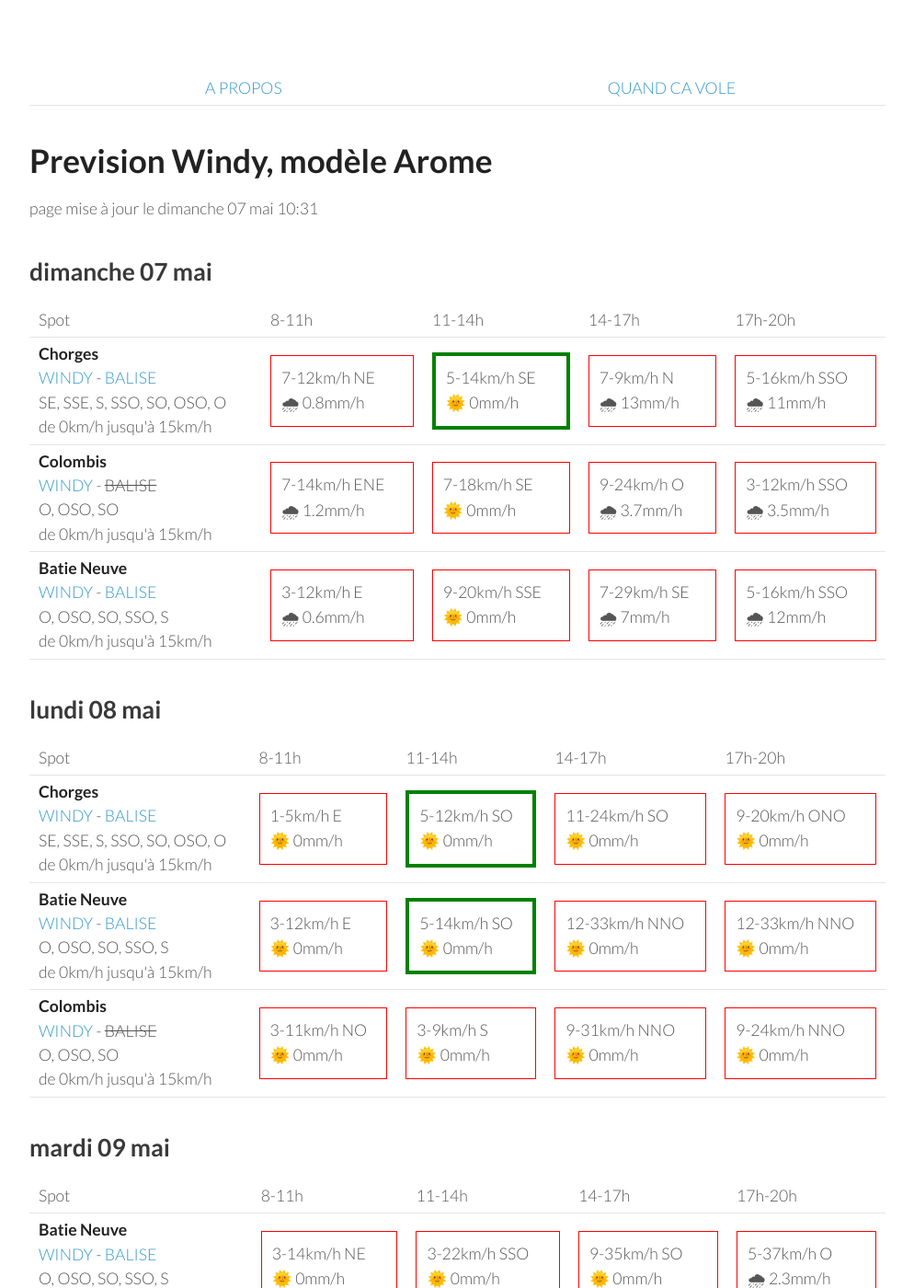
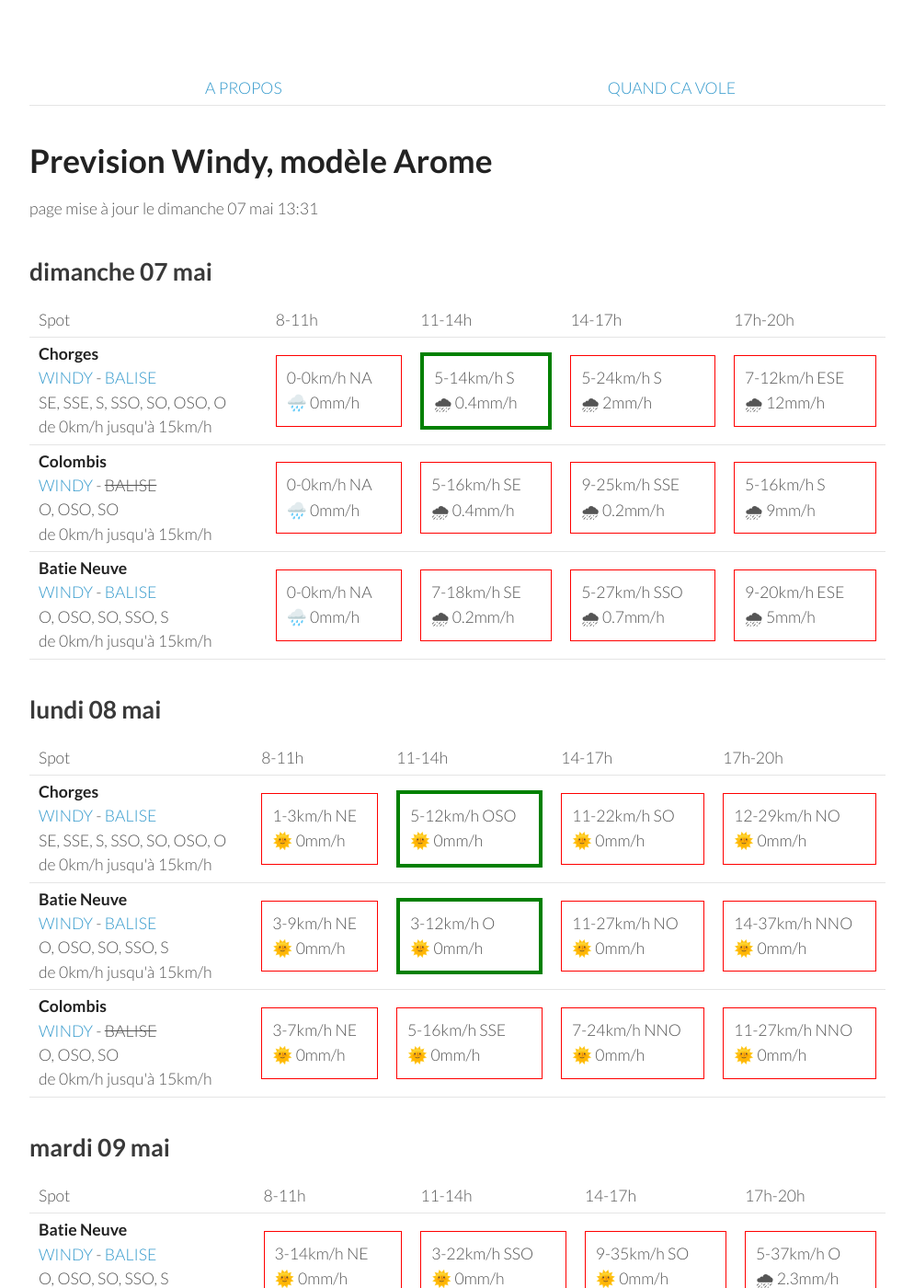
Before and after one commit to parapente-dans-le-nord/parapente-dans-le-nord.github.io, a Jekyll site: the page built from serre_poncon.markdown, in a window 1280 px wide and 1400 px high. Shown: the whole window at 92% size, without its empty margins (26-1020 px from the left). Built offline with Jekyll 4.4.1, drawn with Linux system fonts in a browser that asks for light colours; some of the changed text lies outside the part shown.

Commit message:
update index.markdown

```diff
--- a/serre_poncon.markdown
+++ b/serre_poncon.markdown
@@ -7,7 +7,7 @@ title:  "Tous les spots"
 {: .links}
 
 # Prevision Windy, modèle Arome
-page mise à jour le dimanche 07 mai 10:31
+page mise à jour le dimanche 07 mai 13:31
 
 ## dimanche 07 mai
 
@@ -24,31 +24,28 @@ page mise à jour le dimanche 07 mai 10:31
 <tr>
         <td><strong>Chorges</strong><br><a href="https://windy.com/44.578/6.280?44.559,6.262,10">WINDY</a> - <span class=""><a href="https://www.openwindmap.org/PP554">BALISE</a> </span><br> <span class="vent-favorable">SE, SSE, S, SSO, SO, OSO, O</span><br><span class="force-vent">de 0km/h jusqu'à 15km/h</span> </td>
 
-            <td><div class="not-flyable"><p>7-12km/h NE</p><p>🌧 0.8mm/h</p></div></td>
-            <td><div class="flyable"><p>5-14km/h SE</p><p>🌞 0mm/h</p></div></td>
-            <td><div class="not-flyable"><p>7-9km/h N</p><p>🌧 13mm/h</p></div></td>
-            <td><div class="not-flyable"><p>5-16km/h SSO</p><p>🌧 11mm/h</p></div></td>
-
+            <td><div class="not-flyable"><p>0-0km/h NA</p><p>🌧️ 0mm/h</p></div></td>
+            <td><div class="flyable"><p>5-14km/h S</p><p>🌧 0.4mm/h</p></div></td>
+            <td><div class="not-flyable"><p>5-24km/h S</p><p>🌧 2mm/h</p></div></td>
+            <td><div class="not-flyable"><p>7-12km/h ESE</p><p>🌧 12mm/h</p></div></td>
 
     </tr>
 <tr>
         <td><strong>Colombis</strong><br><a href="https://windy.com/44.494/6.216?44.559,6.262,10">WINDY</a> - <span class="no-balise"> BALISE </span><br> <span class="vent-favorable">O, OSO, SO</span><br><span class="force-vent">de 0km/h jusqu'à 15km/h</span> </td>
 
-            <td><div class="not-flyable"><p>7-14km/h ENE</p><p>🌧 1.2mm/h</p></div></td>
-            <td><div class="not-flyable"><p>7-18km/h SE</p><p>🌞 0mm/h</p></div></td>
-            <td><div class="not-flyable"><p>9-24km/h O</p><p>🌧 3.7mm/h</p></div></td>
-            <td><div class="not-flyable"><p>3-12km/h SSO</p><p>🌧 3.5mm/h</p></div></td>
-
+            <td><div class="not-flyable"><p>0-0km/h NA</p><p>🌧️ 0mm/h</p></div></td>
+            <td><div class="not-flyable"><p>5-16km/h SE</p><p>🌧 0.4mm/h</p></div></td>
+            <td><div class="not-flyable"><p>9-25km/h SSE</p><p>🌧 0.2mm/h</p></div></td>
+            <td><div class="not-flyable"><p>5-16km/h S</p><p>🌧 9mm/h</p></div></td>
 
     </tr>
 <tr>
         <td><strong>Batie Neuve</strong><br><a href="https://windy.com/44.584/6.236?44.559,6.262,10,m:eTtagly">WINDY</a> - <span class=""><a href="https://www.openwindmap.org/PP554">BALISE</a> </span><br> <span class="vent-favorable">O, OSO, SO, SSO, S</span><br><span class="force-vent">de 0km/h jusqu'à 15km/h</span> </td>
 
-            <td><div class="not-flyable"><p>3-12km/h E</p><p>🌧 0.6mm/h</p></div></td>
-            <td><div class="not-flyable"><p>9-20km/h SSE</p><p>🌞 0mm/h</p></div></td>
-            <td><div class="not-flyable"><p>7-29km/h SE</p><p>🌧 7mm/h</p></div></td>
-            <td><div class="not-flyable"><p>5-16km/h SSO</p><p>🌧 12mm/h</p></div></td>
-
+            <td><div class="not-flyable"><p>0-0km/h NA</p><p>🌧️ 0mm/h</p></div></td>
+            <td><div class="not-flyable"><p>7-18km/h SE</p><p>🌧 0.2mm/h</p></div></td>
+            <td><div class="not-flyable"><p>5-27km/h SSO</p><p>🌧 0.7mm/h</p></div></td>
+            <td><div class="not-flyable"><p>9-20km/h ESE</p><p>🌧 5mm/h</p></div></td>
 
     </tr>
 
@@ -70,30 +67,30 @@ page mise à jour le dimanche 07 mai 10:31
 <tr>
         <td><strong>Chorges</strong><br><a href="https://windy.com/44.578/6.280?44.559,6.262,10">WINDY</a> - <span class=""><a href="https://www.openwindmap.org/PP554">BALISE</a> </span><br> <span class="vent-favorable">SE, SSE, S, SSO, SO, OSO, O</span><br><span class="force-vent">de 0km/h jusqu'à 15km/h</span> </td>
 
-            <td><div class="not-flyable"><p>1-5km/h E</p><p>🌞 0mm/h</p></div></td>
-            <td><div class="flyable"><p>5-12km/h SO</p><p>🌞 0mm/h</p></div></td>
-            <td><div class="not-flyable"><p>11-24km/h SO</p><p>🌞 0mm/h</p></div></td>
-            <td><div class="not-flyable"><p>9-20km/h ONO</p><p>🌞 0mm/h</p></div></td>
+            <td><div class="not-flyable"><p>1-3km/h NE</p><p>🌞 0mm/h</p></div></td>
+            <td><div class="flyable"><p>5-12km/h OSO</p><p>🌞 0mm/h</p></div></td>
+            <td><div class="not-flyable"><p>11-22km/h SO</p><p>🌞 0mm/h</p></div></td>
+            <td><div class="not-flyable"><p>12-29km/h NO</p><p>🌞 0mm/h</p></div></td>
 
 
     </tr>
 <tr>
         <td><strong>Batie Neuve</strong><br><a href="https://windy.com/44.584/6.236?44.559,6.262,10,m:eTtagly">WINDY</a> - <span class=""><a href="https://www.openwindmap.org/PP554">BALISE</a> </span><br> <span class="vent-favorable">O, OSO, SO, SSO, S</span><br><span class="force-vent">de 0km/h jusqu'à 15km/h</span> </td>
 
-            <td><div class="not-flyable"><p>3-12km/h E</p><p>🌞 0mm/h</p></div></td>
-            <td><div class="flyable"><p>5-14km/h SO</p><p>🌞 0mm/h</p></div></td>
-            <td><div class="not-flyable"><p>12-33km/h NNO</p><p>🌞 0mm/h</p></div></td>
-            <td><div class="not-flyable"><p>12-33km/h NNO</p><p>🌞 0mm/h</p></div></td>
+            <td><div class="not-flyable"><p>3-9km/h NE</p><p>🌞 0mm/h</p></div></td>
+            <td><div class="flyable"><p>3-12km/h O</p><p>🌞 0mm/h</p></div></td>
+            <td><div class="not-flyable"><p>11-27km/h NO</p><p>🌞 0mm/h</p></div></td>
+            <td><div class="not-flyable"><p>14-37km/h NNO</p><p>🌞 0mm/h</p></div></td>
 
 
     </tr>
 <tr>
         <td><strong>Colombis</strong><br><a href="https://windy.com/44.494/6.216?44.559,6.262,10">WINDY</a> - <span class="no-balise"> BALISE </span><br> <span class="vent-favorable">O, OSO, SO</span><br><span class="force-vent">de 0km/h jusqu'à 15km/h</span> </td>
 
-            <td><div class="not-flyable"><p>3-11km/h NO</p><p>🌞 0mm/h</p></div></td>
-            <td><div class="not-flyable"><p>3-9km/h S</p><p>🌞 0mm/h</p></div></td>
-            <td><div class="not-flyable"><p>9-31km/h NNO</p><p>🌞 0mm/h</p></div></td>
-            <td><div class="not-flyable"><p>9-24km/h NNO</p><p>🌞 0mm/h</p></div></td>
+            <td><div class="not-flyable"><p>3-7km/h NE</p><p>🌞 0mm/h</p></div></td>
+            <td><div class="not-flyable"><p>5-16km/h SSE</p><p>🌞 0mm/h</p></div></td>
+            <td><div class="not-flyable"><p>7-24km/h NNO</p><p>🌞 0mm/h</p></div></td>
+            <td><div class="not-flyable"><p>11-27km/h NNO</p><p>🌞 0mm/h</p></div></td>
 
 
     </tr>
@@ -136,10 +133,10 @@ page mise à jour le dimanche 07 mai 10:31
 <tr>
         <td><strong>Chorges</strong><br><a href="https://windy.com/44.578/6.280?44.559,6.262,10">WINDY</a> - <span class=""><a href="https://www.openwindmap.org/PP554">BALISE</a> </span><br> <span class="vent-favorable">SE, SSE, S, SSO, SO, OSO, O</span><br><span class="force-vent">de 0km/h jusqu'à 15km/h</span> </td>
 
-            <td><div class="not-flyable"><p>3-16km/h ENE</p><p>🌞 0mm/h</p></div></td>
-            <td><div class="not-flyable"><p>3-22km/h SSO</p><p>🌞 0mm/h</p></div></td>
-            <td><div class="not-flyable"><p>7-31km/h SO</p><p>🌞 0mm/h</p></div></td>
-            <td><div class="not-flyable"><p>3-35km/h OSO</p><p>🌧 1.1mm/h</p></div></td>
+            <td><div class="not-flyable"><p>5-16km/h ENE</p><p>🌞 0mm/h</p></div></td>
+            <td><div class="not-flyable"><p>3-22km/h SO</p><p>🌞 0mm/h</p></div></td>
+            <td><div class="not-flyable"><p>9-35km/h SO</p><p>🌞 0mm/h</p></div></td>
+            <td><div class="not-flyable"><p>5-38km/h O</p><p>🌧 2.1mm/h</p></div></td>
 
 
     </tr>
@@ -182,10 +179,10 @@ page mise à jour le dimanche 07 mai 10:31
 <tr>
         <td><strong>Chorges</strong><br><a href="https://windy.com/44.578/6.280?44.559,6.262,10">WINDY</a> - <span class=""><a href="https://www.openwindmap.org/PP554">BALISE</a> </span><br> <span class="vent-favorable">SE, SSE, S, SSO, SO, OSO, O</span><br><span class="force-vent">de 0km/h jusqu'à 15km/h</span> </td>
 
-            <td><div class="not-flyable"><p>3-22km/h N</p><p>🌞 0mm/h</p></div></td>
-            <td><div class="not-flyable"><p>3-22km/h NO</p><p>🌞 0mm/h</p></div></td>
-            <td><div class="not-flyable"><p>7-27km/h NO</p><p>🌧 0.3mm/h</p></div></td>
-            <td><div class="not-flyable"><p>9-35km/h NO</p><p>🌧 0.4mm/h</p></div></td>
+            <td><div class="not-flyable"><p>3-20km/h N</p><p>🌞 0mm/h</p></div></td>
+            <td><div class="not-flyable"><p>5-25km/h ONO</p><p>🌞 0mm/h</p></div></td>
+            <td><div class="not-flyable"><p>9-38km/h ONO</p><p>🌞 0mm/h</p></div></td>
+            <td><div class="not-flyable"><p>7-38km/h ONO</p><p>🌞 0mm/h</p></div></td>
 
 
     </tr>
@@ -228,10 +225,10 @@ page mise à jour le dimanche 07 mai 10:31
 <tr>
         <td><strong>Chorges</strong><br><a href="https://windy.com/44.578/6.280?44.559,6.262,10">WINDY</a> - <span class=""><a href="https://www.openwindmap.org/PP554">BALISE</a> </span><br> <span class="vent-favorable">SE, SSE, S, SSO, SO, OSO, O</span><br><span class="force-vent">de 0km/h jusqu'à 15km/h</span> </td>
 
-            <td><div class="not-flyable"><p>1-12km/h E</p><p>🌞 0mm/h</p></div></td>
-            <td><div class="not-flyable"><p>1-20km/h SSO</p><p>🌧 0.5mm/h</p></div></td>
-            <td><div class="not-flyable"><p>5-25km/h SO</p><p>🌧 0.2mm/h</p></div></td>
-            <td><div class="not-flyable"><p>1-33km/h NNE</p><p>🌧 6mm/h</p></div></td>
+            <td><div class="not-flyable"><p>3-16km/h NE</p><p>🌞 0mm/h</p></div></td>
+            <td><div class="not-flyable"><p>5-24km/h OSO</p><p>🌞 0mm/h</p></div></td>
+            <td><div class="not-flyable"><p>7-29km/h OSO</p><p>🌧 0.2mm/h</p></div></td>
+            <td><div class="not-flyable"><p>9-33km/h ONO</p><p>🌧 0.2mm/h</p></div></td>
 
 
     </tr>
@@ -271,6 +268,16 @@ page mise à jour le dimanche 07 mai 10:31
 
 
     </tr>
+<tr>
+        <td><strong>Chorges</strong><br><a href="https://windy.com/44.578/6.280?44.559,6.262,10">WINDY</a> - <span class=""><a href="https://www.openwindmap.org/PP554">BALISE</a> </span><br> <span class="vent-favorable">SE, SSE, S, SSO, SO, OSO, O</span><br><span class="force-vent">de 0km/h jusqu'à 15km/h</span> </td>
+
+            <td><div class="not-flyable"><p>1-18km/h N</p><p>🌞 0mm/h</p></div></td>
+            <td><div class="not-flyable"><p>1-25km/h O</p><p>🌞 0mm/h</p></div></td>
+            <td><div class="not-flyable"><p>1-25km/h OSO</p><p>🌧 0.8mm/h</p></div></td>
+            <td><div class="not-flyable"><p>5-27km/h SO</p><p>🌧 0.9mm/h</p></div></td>
+
+
+    </tr>
 
 </tbody>
 </table>
```
